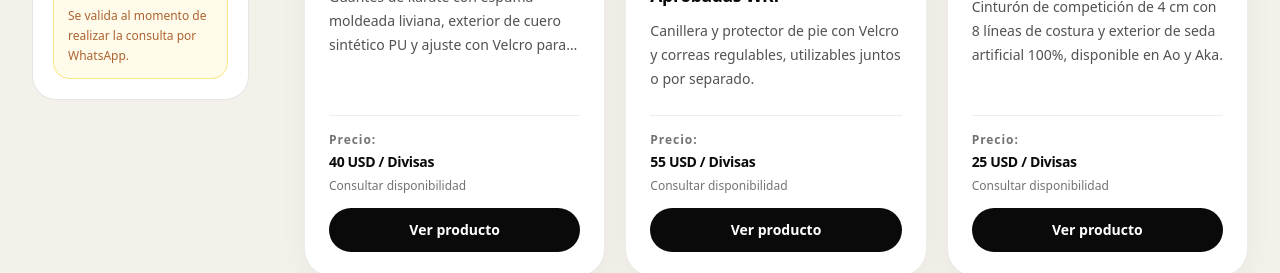
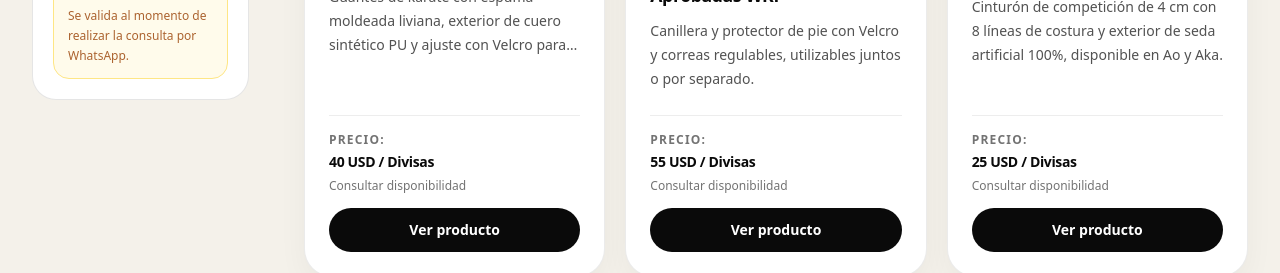
Before and after one commit to maorusohh/catalogo-karate, a Next.js app: page /catalogo in a window 1280 px wide. Shown: the part 940-1213 px from the top of the page. Built offline with nearby package versions, Linux system fonts and the light colour scheme.

Commit message:
style: refine catalog price label hierarchy

```diff
--- a/src/components/catalog/product-card.tsx
+++ b/src/components/catalog/product-card.tsx
@@ -87,8 +87,10 @@ export function ProductCard({ product, brandName, categoryName }: ProductCardPro
         <div className="mt-auto pt-5 sm:pt-6">
           <div className="border-t border-black/7 pt-4">
             <div className="lg:hidden">
-              <p className="text-sm leading-5 text-neutral-950">
-                <span className="font-semibold text-neutral-600">Precio:</span>{" "}
+              <p className="flex items-baseline gap-2 text-sm leading-5 text-neutral-950">
+                <span className="text-xs font-bold tracking-[0.1em] text-neutral-500 uppercase">
+                  Precio:
+                </span>
                 <span className="font-semibold tracking-tight">{cardPriceLabel}</span>
               </p>
 
@@ -98,7 +100,7 @@ export function ProductCard({ product, brandName, categoryName }: ProductCardPro
             </div>
 
             <div className="hidden lg:block">
-              <p className="text-xs font-semibold tracking-[0.08em] text-neutral-500">Precio:</p>
+              <p className="text-xs font-bold tracking-[0.1em] text-neutral-500 uppercase">Precio:</p>
               <p className="mt-1 text-sm leading-5 font-semibold tracking-tight text-neutral-950">
                 {cardPriceLabel}
               </p>
```
